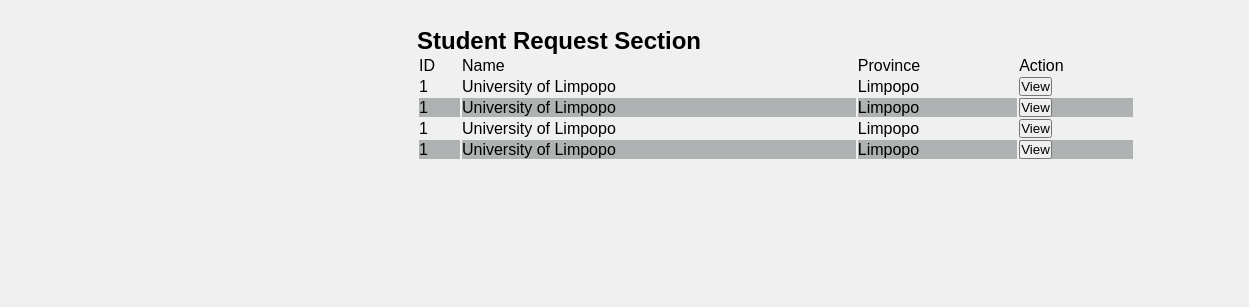
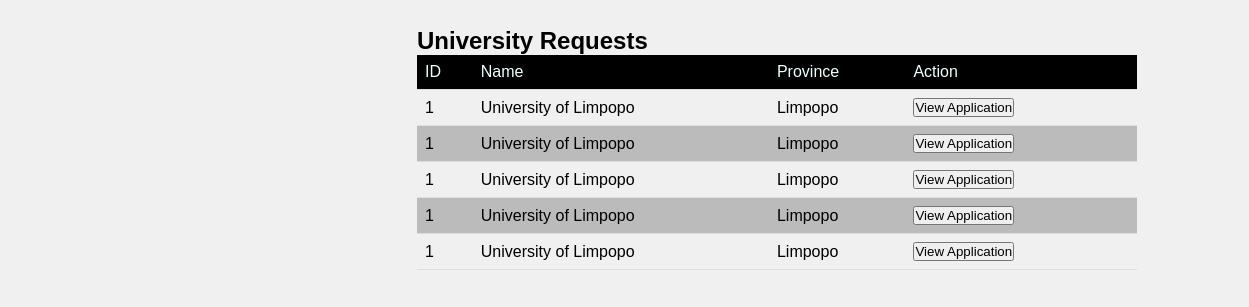
Before and after one commit to Keith-Hughes/Ukukhula-, a plain HTML site: page pages/universities/universities.html in a window 1280 px wide. Shown: the part 131-438 px from the top of the page, 31-1280 px from the left. Drawn offline with Linux system fonts and the light colour scheme; files that its build step writes are made by us from their sources.

Commit message:
styling tables

```diff
--- a/pages/universities/css/universities.css
+++ b/pages/universities/css/universities.css
@@ -1,6 +1,21 @@
-table{
+table {
+    border-collapse: collapse;
     width: 100%;
-}
-tr:nth-child(even) {
-    background-color: #afb2b2;
   }
+
+  thead{
+    background-color: #000000;
+    color: azure;
+
+  }
+  tr {
+    border-bottom: 1px solid #ddd;
+  }
+  tr:nth-child(even) {
+    background-color: #BABBBA;
+  }
+
+  th, td {
+    text-align: left;
+    padding: 8px;
+  }
--- a/pages/universities/universities.html
+++ b/pages/universities/universities.html
@@ -4,7 +4,7 @@
     <meta charset="UTF-8" />
     <meta http-equiv="X-UA-Compatible" content="IE=edge" />
     <meta name="viewport" content="width=device-width, initial-scale=1.0" />
-    <link rel="stylesheet" href="./universities.css">
+    <link rel="stylesheet" href="./css/universities.css">
     <link rel="stylesheet" href="../../CSS/dashboard.css">
     <script src="../../js/dashboard.js"></script>
   </head>
@@ -45,8 +45,8 @@
       <button class="toggle-btn"><span class="hamburger"></span></button>
       <h2>Ukukhula Dashboard</h2>
       <p>This is where the main Dashboard stuff will go</p>
-      <section id="UniversityRequest">
-        <h2>Student Request Section</h2>
+      <section id="UniversityRequests">
+        <h2>University Requests</h2>
         <table class="UniversitY-request-table">
           <thead>
             <tr>
@@ -61,30 +61,36 @@
               <td>1</td>
               <td>University of Limpopo</td>
               <td>Limpopo</td>
-              <td><button onclick="redirect()">View</button><td>
+              <td><button onclick="redirect()">View Application</button><td>
             </tr>
             <tr>
               <td>1</td>
               <td>University of Limpopo</td>
               <td>Limpopo</td>
-              <td><button>View</button><td>
+              <td><button onclick="redirect()">View Application</button><td>
             </tr>
             <tr>
               <td>1</td>
               <td>University of Limpopo</td>
               <td>Limpopo</td>
-              <td><button>View</button><td>
+              <td><button onclick="redirect()">View Application</button><td>
             </tr>
             <tr>
               <td>1</td>
               <td>University of Limpopo</td>
               <td>Limpopo</td>
-              <td><button>View</button><td>
+              <td><button onclick="redirect()">View Application</button><td>
+            </tr>
+            <tr>
+              <td>1</td>
+              <td>University of Limpopo</td>
+              <td>Limpopo</td>
+              <td><button onclick="redirect()">View Application</button><td>
             </tr>
           </tbody>
         </table>
       </section>
     </main>
-    <script src="universities.js"></script>
+    <script src="./js/universities.js"></script>
   </body>
 </html>
```
Also changed, not shown: pages/universities/university-request.html (+1 -0 lines), pages/students/css/students.css (added), pages/students/students.html (added).
